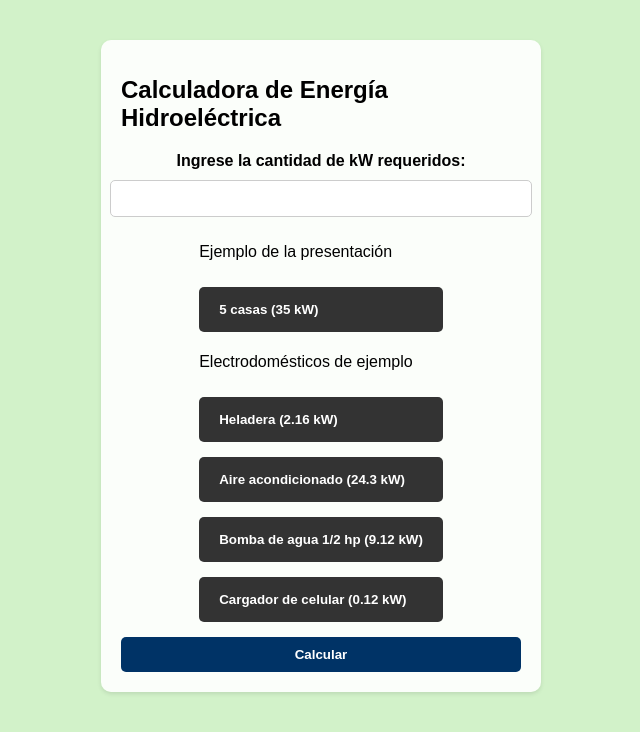
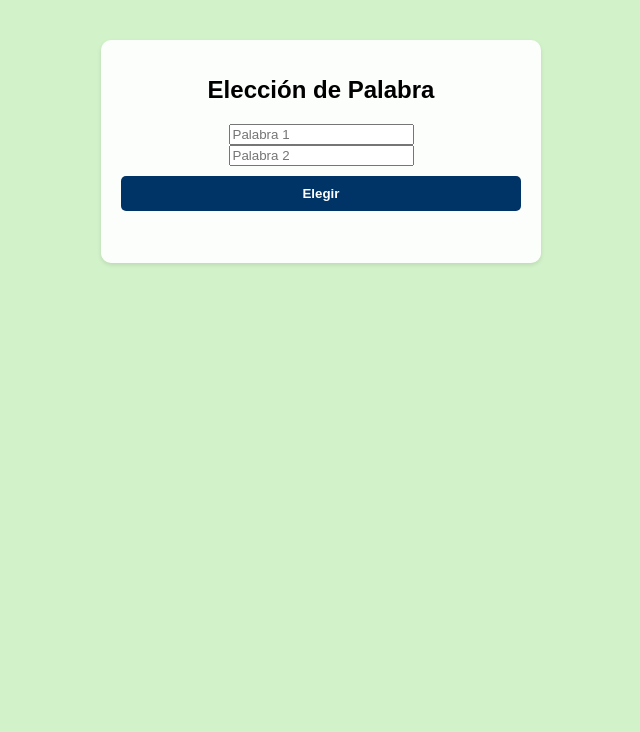
Before and after one commit to Eliiassss/Ingenieria, a plain HTML site: page index.html in a window 1280 px wide. Shown: the whole page, without its empty margins (319-959 px from the left). Drawn offline with Linux system fonts and the light colour scheme.

Commit message:
index.html

```diff
--- a/index.html
+++ b/index.html
@@ -4,28 +4,15 @@
   <meta charset="UTF-8">
   <meta name="viewport" content="width=device-width, initial-scale=1.0">
   <link rel="stylesheet" href="styles.css">
-  <title>Me falta 0.5 para aprobar profe, con esta página debo haber subido ese 0.5</title>
+  <title>Elección de Palabra</title>
 </head>
 <body>
   <div class="container">
-    <h1>Calculadora de Energía Hidroeléctrica</h1>
-    <label for="kwh">Ingrese la cantidad de kW requeridos:</label>
-    <input type="number" id="kwh" min="1" step="1">
-    <div id="consumption-options">
-      <p>Ejemplo de la presentación</p> <!-- Texto original -->
-      <button class="consumption-option" data-kwh="35">5 casas (35 kW)<span class="tick-icon">&#10003;</span></button>
-      <p>Electrodomésticos de ejemplo</p> <!-- Texto adicional -->
-      <button class="consumption-option" data-kwh="2.16">Heladera (2.16 kW)<span class="tick-icon">&#10003;</span></button>
-      <button class="consumption-option" data-kwh="24.3">Aire acondicionado (24.3 kW)<span class="tick-icon">&#10003;</span></button>
-      <button class="consumption-option" data-kwh="9.12">Bomba de agua 1/2 hp (9.12 kW)<span class="tick-icon">&#10003;</span></button>
-      <button class="consumption-option" data-kwh="0.12">Cargador de celular (0.12 kW)<span class="tick-icon">&#10003;</span></button>
-    </div>
-    <button id="calculate">Calcular</button>
-    <div id="result" class="hidden">
-      <p>Cantidad de litros de agua requeridos para generar un total de  <span id="kwh-for-analysis"></span> kW es de  <span id="liters"></span></p>
-      <p>Cantidad de turbinas necesarias: <span id="turbines"></span></p>
-      <p>Tiempo estimado para generar la energía: <span id="time"></span></p>
-    </div>
+    <h1>Elección de Palabra</h1>
+    <input type="text" id="palabra1" placeholder="Palabra 1">
+    <input type="text" id="palabra2" placeholder="Palabra 2">
+    <button id="elegirBtn">Elegir</button>
+    <p id="resultado"></p>
   </div>
   <script src="script.js"></script>
 </body>
```
